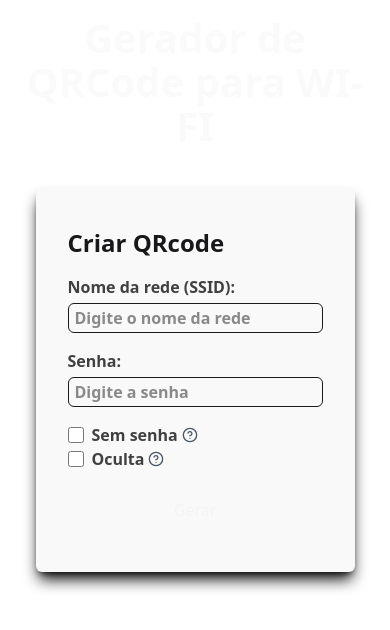
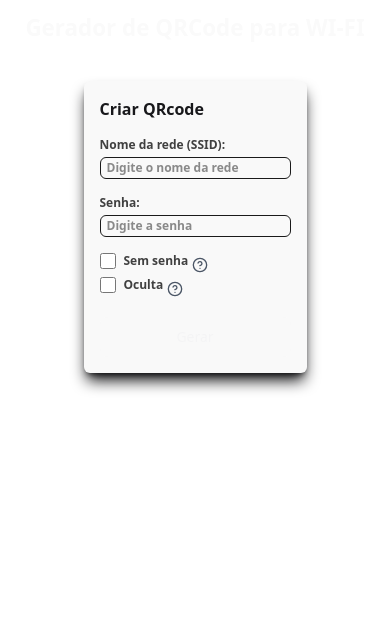
Before and after one commit to CalebeHilles/qrcode-generator, a React (Vite) app: page / in a window 390 px wide. Shown: the top 630 px of the page. Built offline with nearby package versions, Linux system fonts and the light colour scheme.

Commit message:
refactor: improve responsivity and change some default styles

```diff
--- a/src/components/Checkbox.tsx
+++ b/src/components/Checkbox.tsx
@@ -10,7 +10,7 @@ export default function Checkbox({
   onChange: (value: boolean) => void;
 }) {
   return (
-    <div className="flex gap-1">
+    <div className="flex gap-1 text-xs sm:text-sm">
       <div>
         <label className="flex items-center gap-2 cursor-pointer w-fit">
           <input
--- a/src/components/QRCodeForm.tsx
+++ b/src/components/QRCodeForm.tsx
@@ -40,12 +40,12 @@ export default function QRCodeForm({
   ];
 
   return (
-    <div>
+    <div className="w-full">
       <form
         onSubmit={handleSubmit}
-        className="flex flex-col justify-center py-4 px-8 rounded-md shadow-lg h-96 shadow-zinc-950 gap-4"
+        className="flex flex-col justify-center py-4 px-4 sm:px-8 rounded-md shadow-lg sm:min-h-84 shadow-zinc-950 gap-4"
       >
-        <h3 className="text-2xl text-zinc-900">Criar QRcode</h3>
+        <h3 className="text-md sm:text-lg text-zinc-900">Criar QRcode</h3>
         {textInputs.map((input) => (
           <TextInput
             key={input.key}
@@ -66,7 +66,7 @@ export default function QRCodeForm({
             />
           ))}
         </div>
-        <button className="text-zinc-100" type="submit">
+        <button className="text-zinc-100 bg-zinc-900 hover:bg-purple-700 text-sm sm:text-md" type="submit">
           Gerar
         </button>
       </form>
--- a/src/components/TextInput.tsx
+++ b/src/components/TextInput.tsx
@@ -12,7 +12,7 @@ export default function TextInput({
   onChange: (value: string) => void;
 }) {
   return noPass ? null : (
-    <div className="flex flex-col gap-1">
+    <div className="flex flex-col gap-1 text-xs sm:text-sm">
       <label className="text-neutral-700">{label}:</label>
       <input
         value={data}
--- a/src/index.css
+++ b/src/index.css
@@ -1,7 +1,8 @@
 @import "tailwindcss";
 
 :root {
-  --bg-2: #f9f9f9
+  --bg-2: #f9f9f9;
+  --fg-2: #1a1a1a;
   font-family: Source Serif 4, serif;
   line-height: 1.5;
   font-weight: 600;
@@ -24,34 +25,28 @@ a:hover {
   color: #535bf2;
 }
 
-form{
+form {
   background-color: var(--bg-2);
 }
 
 body {
   margin: 0;
-  min-width: 320px;
   min-height: 100vh;
 }
 
 h1 {
-  font-size: 2.5em;
+  font-size: 1.4em;
   line-height: 1.1;
 }
 
 button {
   border-radius: 8px;
-  border: 1px solid transparent;
+  border: 2px solid transparent;
   padding: 0.6em 1.2em;
-  font-size: 1em;
   font-weight: 500;
   font-family: inherit;
-  background-color: #1a1a1a;
   cursor: pointer;
   transition: border-color 0.25s;
-}
-button:hover {
-  border-color: #646cff;
 }
 button:focus,
 button:focus-visible {
```
